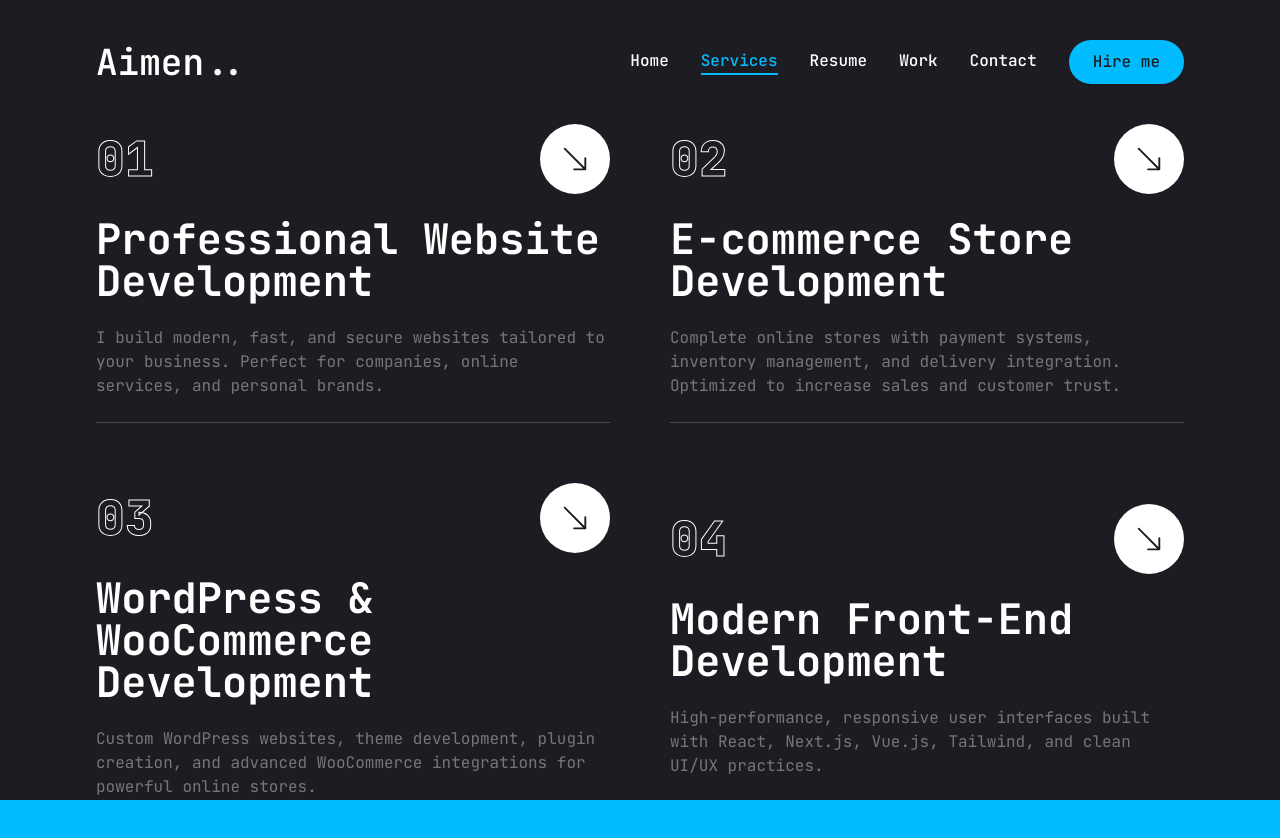
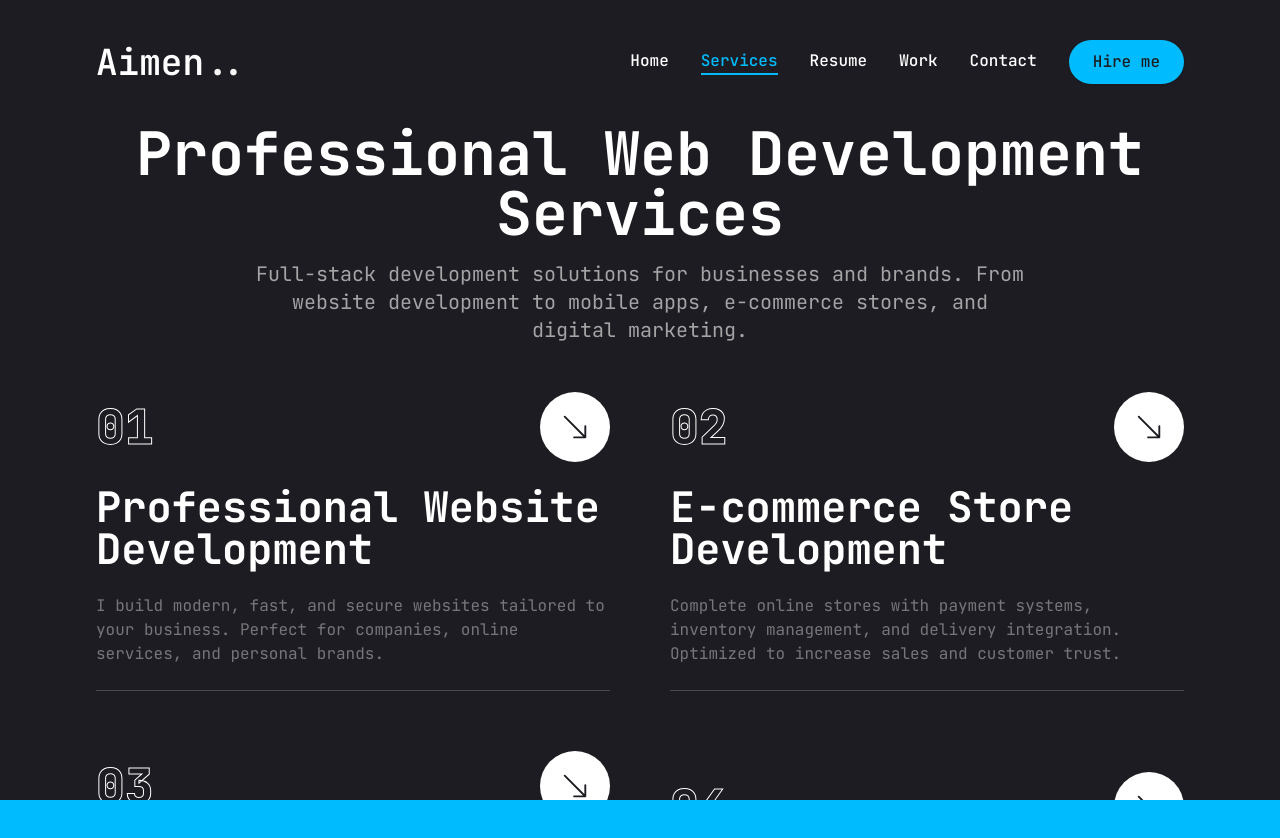
Before and after one commit to aymentigui/portfolio-2025, a Next.js app: page /services in a window 1280 px wide. Shown: the top 838 px of the page. Built offline with nearby package versions, Linux system fonts and the light colour scheme.

Commit message:
finish v.1

```diff
--- a/app/contact/contact.tsx
+++ b/app/contact/contact.tsx
@@ -68,7 +68,7 @@ const Contact = () => {
     >
       <div className="container mx-auto">
         {/* SEO Header */}
-        <header className="mb-12 text-center">
+        <header className="mb-12 text-center hidden lg:block">
           <h1 className="text-4xl md:text-5xl font-bold text-white mb-4">
             Contact Me - Let's Build Your Project
           </h1>
--- a/app/resume/resume.tsx
+++ b/app/resume/resume.tsx
@@ -146,7 +146,7 @@ const Resume = () => {
         >
             <div className="container mx-auto">
                 {/* Main heading for SEO */}
-                <header className="mb-8 text-center xl:text-left hidden">
+                <header className="mb-8 text-center xl:text-left hidden lg:block">
                     <h1 className="text-4xl md:text-5xl font-bold text-white mb-3">
                         Aimen Tighiouart - Full Stack Developer
                     </h1>
--- a/app/services/services.tsx
+++ b/app/services/services.tsx
@@ -104,7 +104,7 @@ const Services = () => {
       <div className="min-h-[80vh] flex flex-col justify-center py-12 xl:py-0">
         <div className="container mx-auto">
           {/* Main Heading for SEO */}
-          <header className="mb-12 text-center hidden">
+          <header className="mb-12 text-center hidden lg:block">
             <h1 className="text-4xl md:text-6xl font-bold text-white mb-4">
               Professional Web Development Services
             </h1>
--- a/app/work/work.tsx
+++ b/app/work/work.tsx
@@ -296,7 +296,7 @@ const Work = () => {
         >
             <div className="container mx-auto">
                 {/* SEO Header */}
-                <header className="mb-12 text-center xl:text-left hidden">
+                <header className="mb-12 text-center xl:text-left hidden lg:block">
                     <h1 className="text-4xl md:text-5xl font-bold text-white mb-4">
                         Portfolio - Professional Web Development Projects
                     </h1>
```
